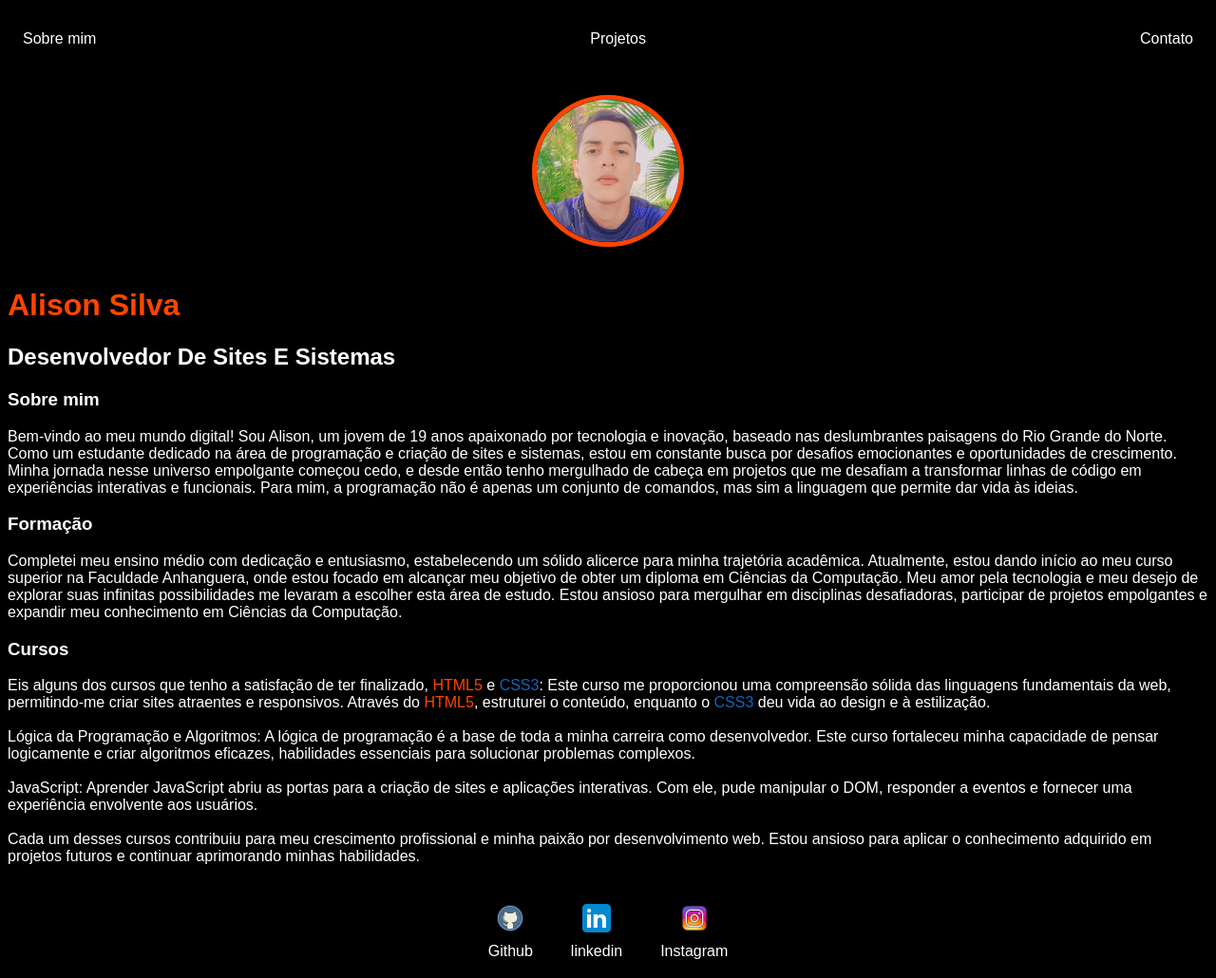
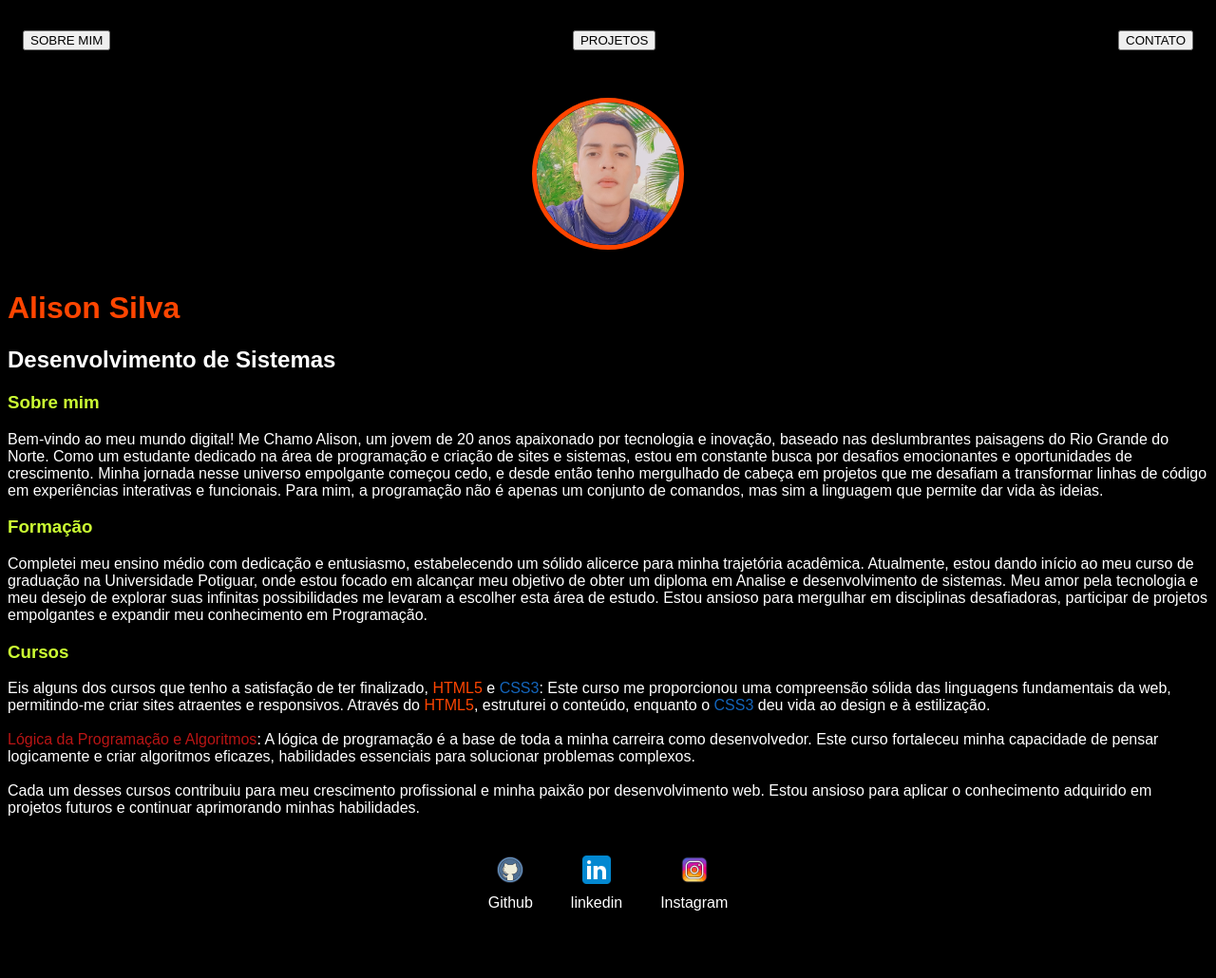
Before and after one commit to Alison2014/alison_projetos, a plain HTML site: page index.html in a window 1280 px wide. Shown: the whole page at 95% size. After the commit the page ends 1004 px from the top, so only its background shows below. Drawn offline with Linux system fonts and the light colour scheme.

Commit message:
Add files via upload

```diff
--- a/index.html
+++ b/index.html
@@ -7,34 +7,38 @@
     <title>Alison Silva</title>
 </head>
 <body>
+
     <nav>
+<!-- Menu de opçoes -->
         <ul>
             <li>
-                <a href="index.html">Sobre mim</a>
+                <a href="index.html"> <button class="perso"> SOBRE MIM </button> </a>
             </li>
             <li>
-                <a href="projetos.html">Projetos</a>
+                <a href="projetos.html"> <button class="perso"> PROJETOS </button> </a>
             </li>
             <li>
-                <a href="contato.html">Contato</a>
+                <a href="contato.html"> <button class="perso"> CONTATO </button></a>
             </li>
         </ul>
     </nav>
-    <br>
+   <br>
 
     <header>
         <div class="center">
-            <img src="img/alison.png">
+            <img src="img/alison.png" alt="Imagem Não Carregada">
         </div>
-    <br>
+     <br>
+
+           <!-- Titulo -->
         <h1>Alison Silva</h1>
-        <h2>Desenvolvedor De Sites E Sistemas</h2>
+        <h2> Desenvolvimento de Sistemas </h2>
     </header>
 
     <main>
         <section>
-               <h3>Sobre mim</h3>
-               <p> Bem-vindo ao meu mundo digital! Sou Alison, um jovem de 19 anos apaixonado por
+               <h3><span style="color: #ccff33;">Sobre mim</span></h3>
+               <p> Bem-vindo ao meu mundo digital! Me Chamo Alison, um jovem de 20 anos apaixonado por
                 tecnologia e inovação, baseado nas deslumbrantes paisagens do Rio Grande do Norte.
                 Como um estudante dedicado na área de programação e criação de sites e sistemas, estou
                 em constante busca por desafios emocionantes e oportunidades de crescimento.
@@ -47,27 +51,24 @@
         </section>
 
         <section>
-               <h3>Formação</h3>
+               <h3><span style="color: #ccff33;">Formação</span></h3>
                <p>Completei meu ensino médio com dedicação e entusiasmo, estabelecendo um sólido alicerce
-                para minha trajetória acadêmica. Atualmente, estou dando início ao meu curso superior na
-                Faculdade Anhanguera, onde estou focado em alcançar meu objetivo de obter um diploma em Ciências da Computação.
+                para minha trajetória acadêmica. Atualmente, estou dando início ao meu curso de graduação na
+                Universidade Potiguar, onde estou focado em alcançar meu objetivo de obter um diploma em Analise e desenvolvimento de sistemas.
                 Meu amor pela tecnologia e meu desejo de explorar suas infinitas possibilidades me levaram a escolher esta área de estudo.
-                Estou ansioso para mergulhar em disciplinas desafiadoras, participar de projetos empolgantes e expandir meu conhecimento em Ciências da Computação.
+                Estou ansioso para mergulhar em disciplinas desafiadoras, participar de projetos empolgantes e expandir meu conhecimento em Programação.
 
                </p>
         </section>
 
         <section>
-                <h3>Cursos</h3>
+                <h3><span style="color: #ccff33;">Cursos</span></h3>
                 <p> Eis alguns dos cursos que tenho a satisfação de ter finalizado,
                     <span style="color: orangered;">HTML5</span> e <span style="color: #1465bb;">CSS3</span>: Este curso me proporcionou uma compreensão sólida das linguagens fundamentais da web, permitindo-me criar sites atraentes e responsivos.
                      Através do <span style="color: orangered;">HTML5</span>, estruturei o conteúdo, enquanto o <span style="color: #1465bb;">CSS3</span> deu vida ao design e à estilização.<br>
                     <br>
-                    Lógica da Programação e Algoritmos: A lógica de programação é a base de toda a minha carreira como desenvolvedor.
+                    <span style="color: #b81414">Lógica da Programação e Algoritmos</span>: A lógica de programação é a base de toda a minha carreira como desenvolvedor.
                     Este curso fortaleceu minha capacidade de pensar logicamente e criar algoritmos eficazes, habilidades essenciais para solucionar problemas complexos.<br>
-                    <br>
-                    JavaScript: Aprender JavaScript abriu as portas para a criação de sites e aplicações interativas. Com ele, pude manipular o DOM, responder a
-                    eventos e fornecer uma experiência envolvente aos usuários.<br>
                     <br>
                     Cada um desses cursos contribuiu para meu crescimento profissional e minha paixão por desenvolvimento web.
                     Estou ansioso para aplicar o conhecimento adquirido em projetos futuros e continuar aprimorando minhas habilidades.
```
Also changed, not shown: projetos.html (+16 -0 lines).
